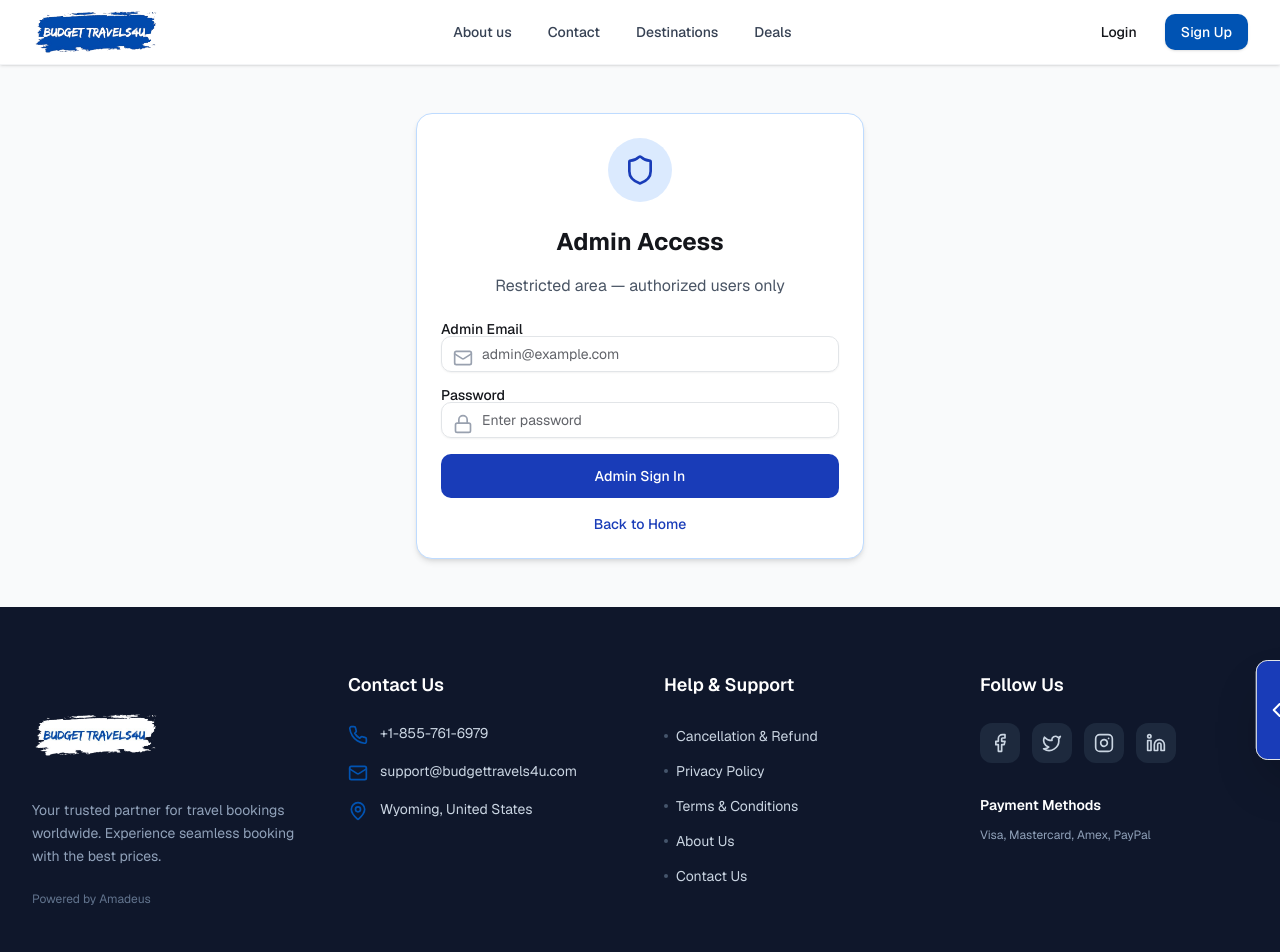
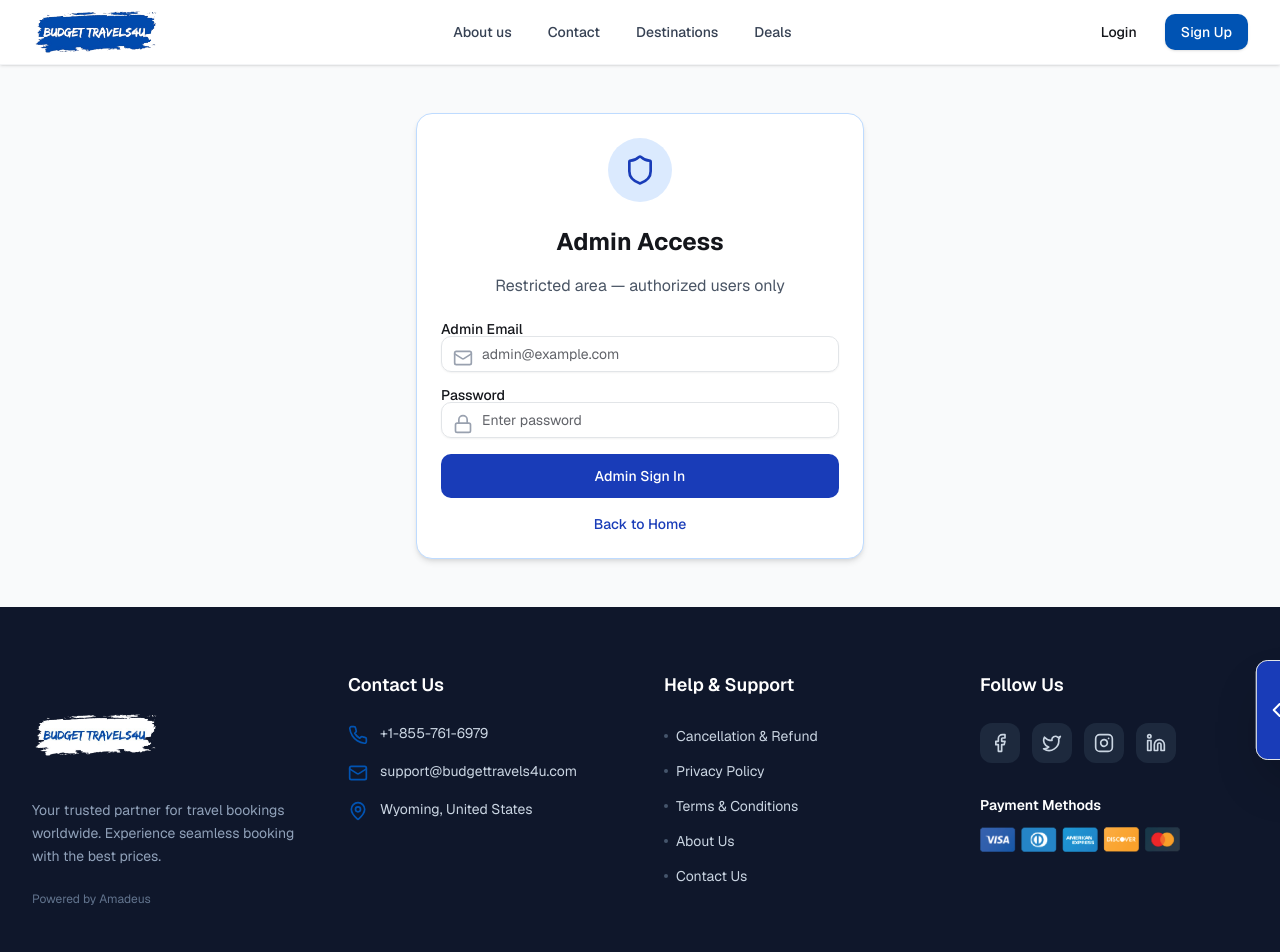
Before and after one commit to Coding-Thunder/travel, a Next.js app: page /admin in a window 1280 px wide. Shown: the top 952 px of the page. Built offline with nearby package versions, Linux system fonts and the light colour scheme.

Commit message:
first commit

```diff
--- a/components/footer.tsx
+++ b/components/footer.tsx
@@ -2,6 +2,8 @@ import Link from "next/link"
 import { Facebook, Twitter, Instagram, Linkedin, Plane, Mail, Phone, MapPin } from "lucide-react"
 import { siteConfig } from "@/lib/config"
 import Image from "next/image"
+import Payment from "@/public/png/payment.png";
+
 
 export function Footer() {
   return (
@@ -98,7 +100,7 @@ export function Footer() {
             </div>
             <div>
               <h4 className="text-white font-semibold mb-3 text-sm">Payment Methods</h4>
-              <p className="text-xs text-slate-400">Visa, Mastercard, Amex, PayPal</p>
+              <Image src={Payment} width={200} height={200} alt="Payment Methods" className="mt-2" />
             </div>
           </div>
         </div>
```
